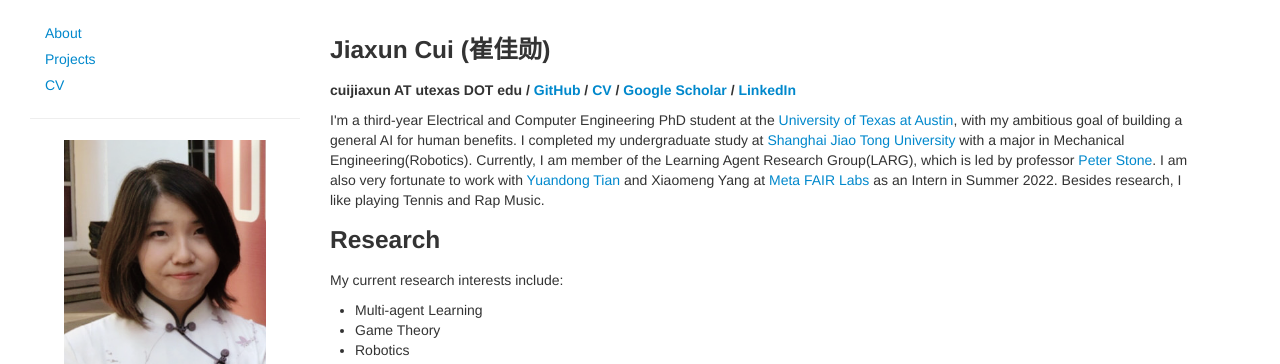
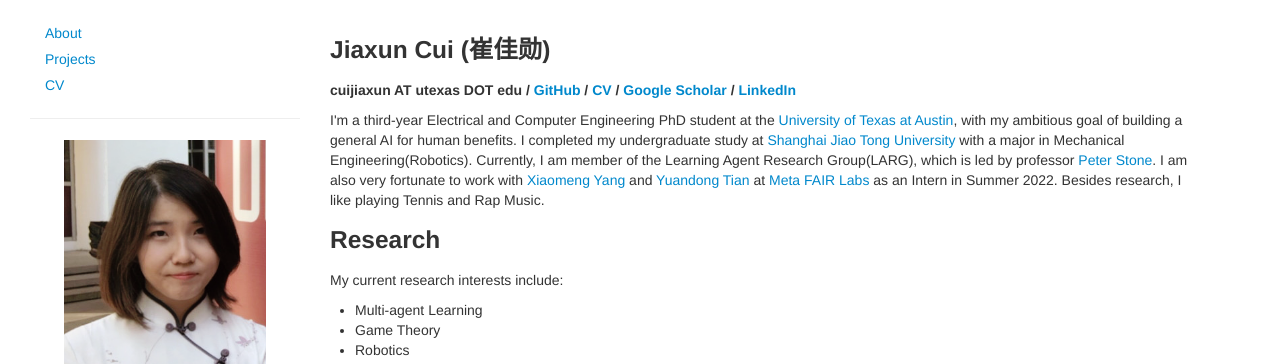
Before and after one commit to cuijiaxun/cuijiaxun.github.io, a Jekyll site: the page index.html, which Jekyll copies as it is, in a window 1280 px wide and 1012 px high. Shown: the top 364 px of the window. Built offline with Jekyll 4.4.1, drawn with Linux system fonts in a browser that asks for light colours; some of the changed lines change nothing that is shown.

Commit message:
modify intro

```diff
--- a/index.html
+++ b/index.html
@@ -84,7 +84,7 @@
                 <img class="media-object" src="assets_files/me2.png" width="96px" style="margin: 0px 10px">
             </a>
             <p>
-            I'm a third-year Electrical and Computer Engineering PhD student at the <a href="https://www.utexas.edu/">University of Texas at Austin</a>, with my ambitious goal of building a general AI for human benefits. I completed my undergraduate study at <a href="https://en.sjtu.edu.cn/">Shanghai Jiao Tong University</a> with a major in Mechanical Engineering(Robotics). Currently, I am member of the Learning Agent Research Group(LARG), which is led by professor <a target="_blank" href="https://www.cs.utexas.edu/~pstone/">Peter Stone</a>. I am also very fortunate to work with <a target="_blank" href="https://yuandong-tian.com/">Yuandong Tian</a> and Xiaomeng Yang at <a target="_blank" href="https://ai.facebook.com/">Meta FAIR Labs</a> as an Intern in Summer 2022. Besides research, I like playing Tennis and Rap Music.
+            I'm a third-year Electrical and Computer Engineering PhD student at the <a href="https://www.utexas.edu/">University of Texas at Austin</a>, with my ambitious goal of building a general AI for human benefits. I completed my undergraduate study at <a href="https://en.sjtu.edu.cn/">Shanghai Jiao Tong University</a> with a major in Mechanical Engineering(Robotics). Currently, I am member of the Learning Agent Research Group(LARG), which is led by professor <a target="_blank" href="https://www.cs.utexas.edu/~pstone/">Peter Stone</a>. I am also very fortunate to work with <a target="_blank" href="https://www.linkedin.com/in/xiaomeng-yang-356a976b/">Xiaomeng Yang</a> and <a target="_blank" href="https://yuandong-tian.com/">Yuandong Tian</a> at <a target="_blank" href="https://ai.facebook.com/">Meta FAIR Labs</a> as an Intern in Summer 2022. Besides research, I like playing Tennis and Rap Music.
             </p>
             <!--
              *** Research ***
```
